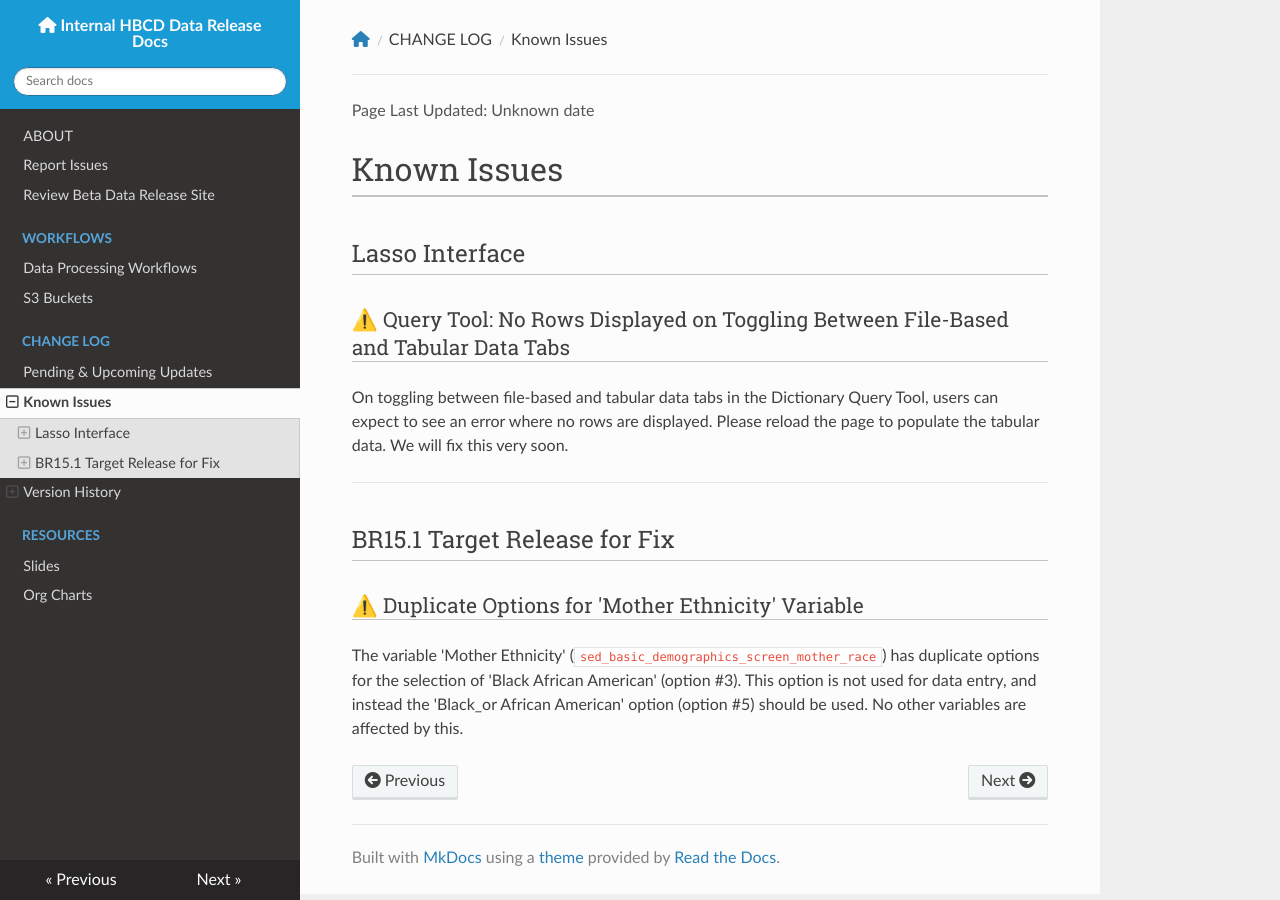
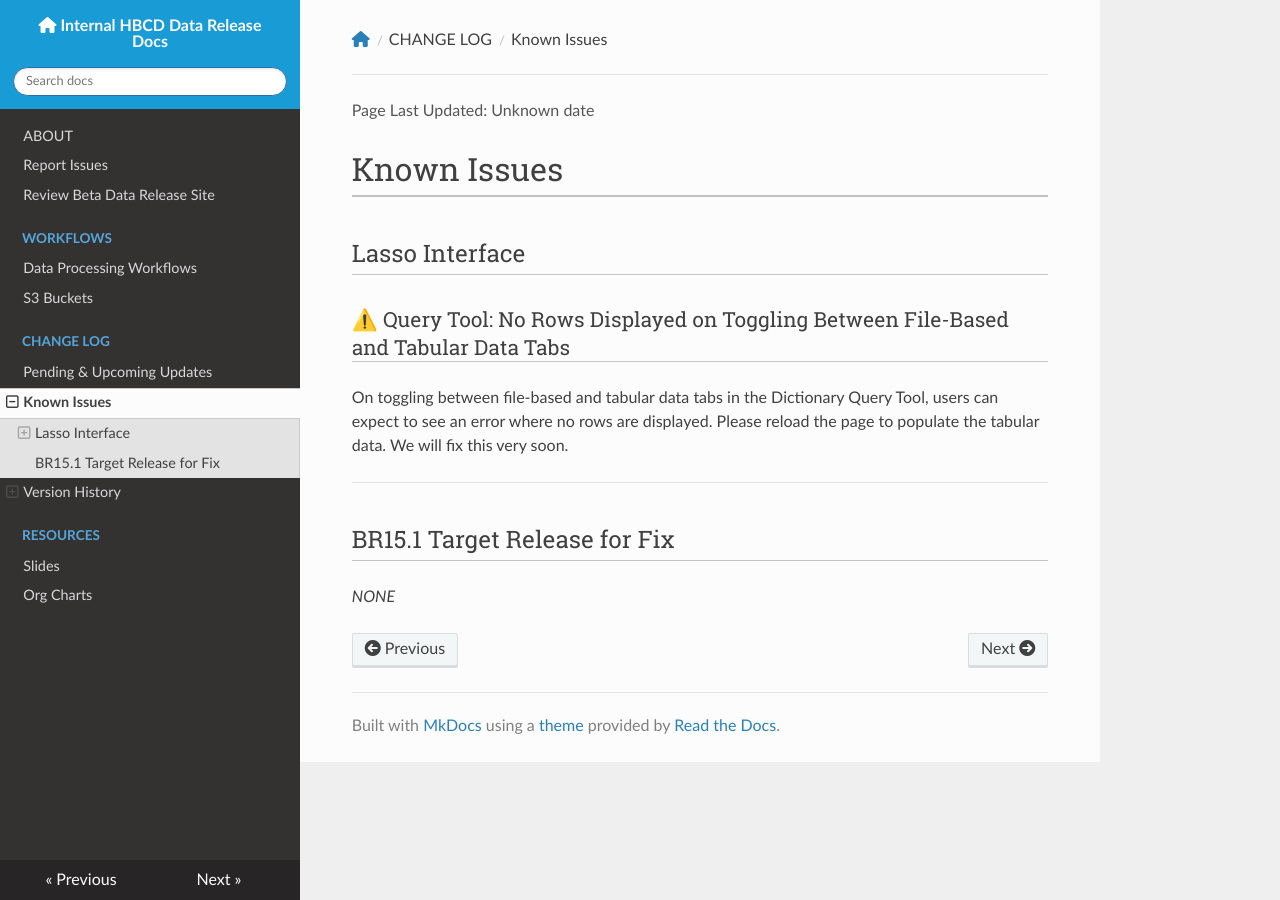
Before and after one commit to DCAN-Labs/hbcd-docs-internal, an MkDocs documentation site: the page built from docs/changelog/knownissues.md, in a window 1280 px wide. Built offline with MkDocs 1.6.1, drawn with Linux system fonts in a browser that asks for light colours; nearby versions of some CDN libraries.

Commit message:
remove known issue

```diff
--- a/docs/changelog/knownissues.md
+++ b/docs/changelog/knownissues.md
@@ -9,6 +9,4 @@ On toggling between file-based and tabular data tabs in the Dictionary Query Too
 
 ## BR15.1 Target Release for Fix
 
-### ⚠️ Duplicate Options for 'Mother Ethnicity' Variable
-
-The variable 'Mother Ethnicity' (`sed_basic_demographics_screen_mother_race`) has duplicate options for the selection of 'Black African American' (option #3). This option is not used for data entry, and instead the 'Black_or African American' option (option #5) should be used. No other variables are affected by this.
+*NONE*
```
